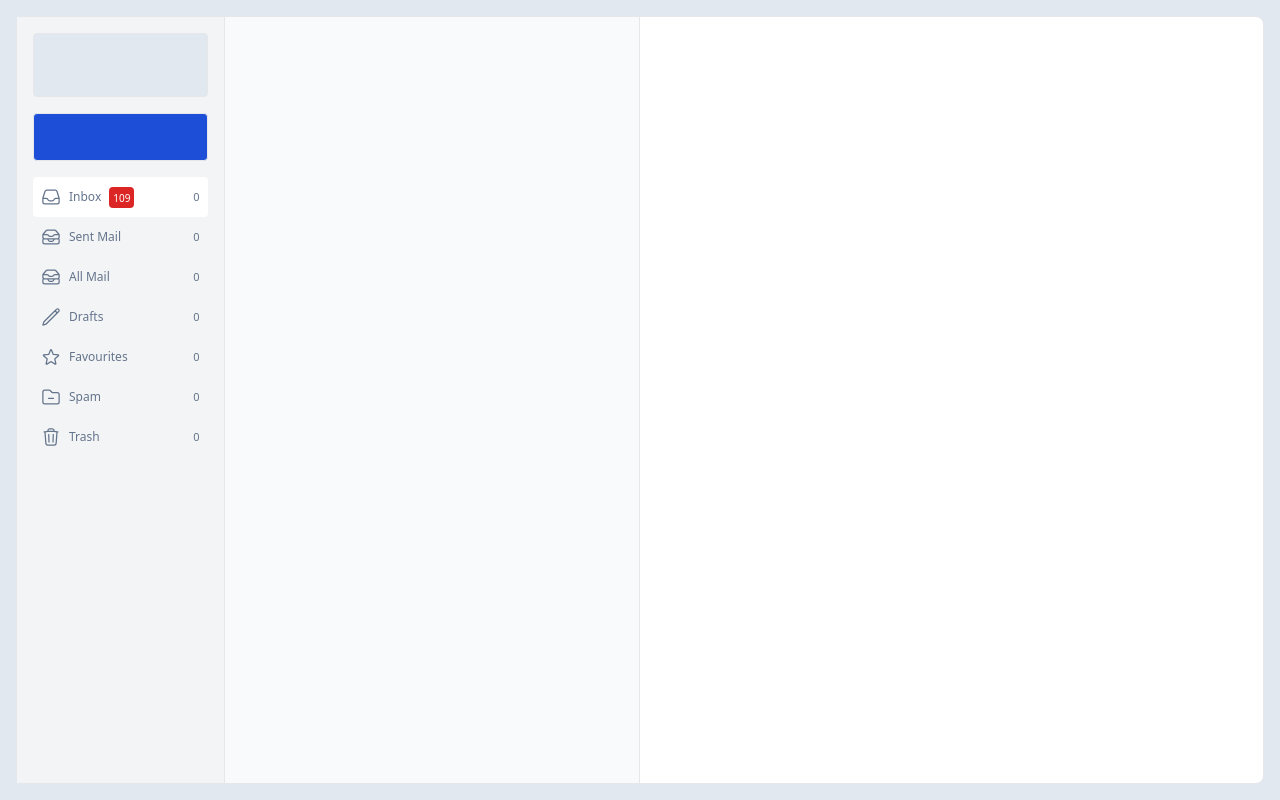
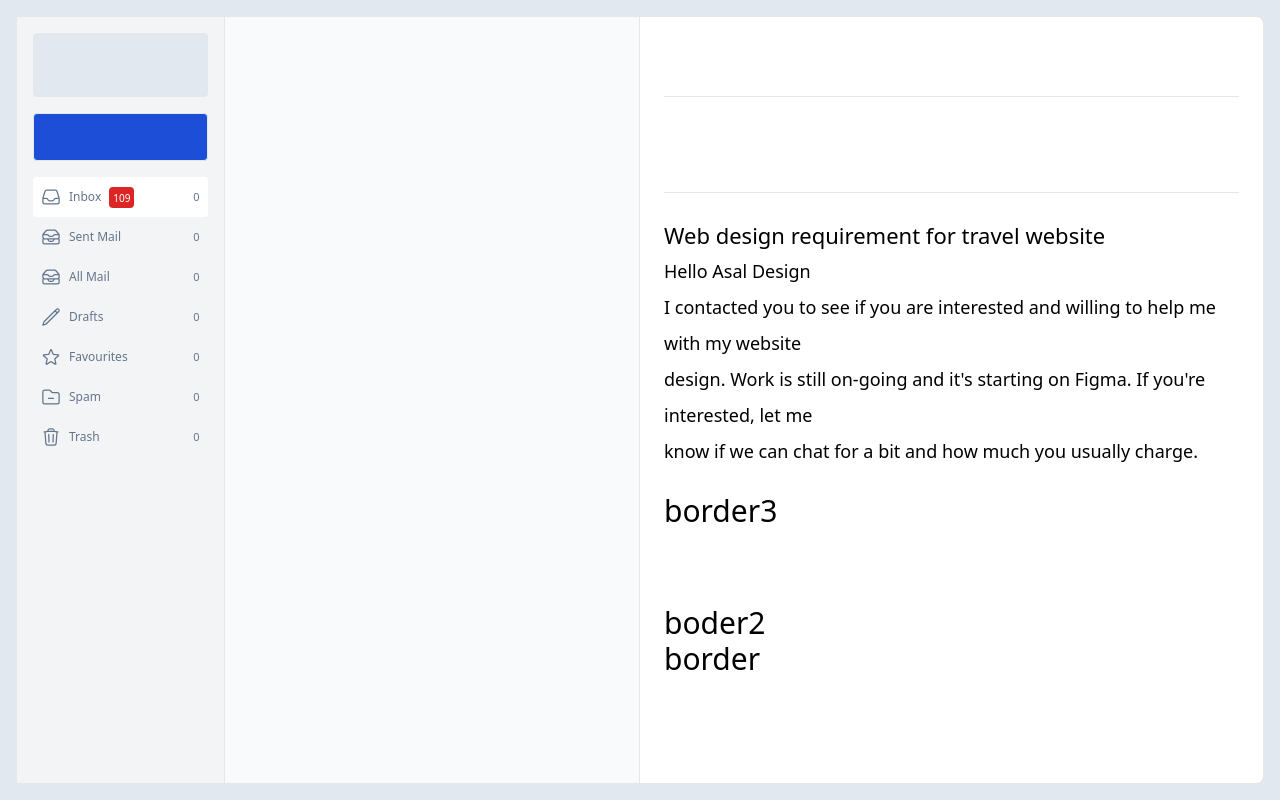
Before and after one commit to koomabenjamin/mailbox-vue-ui, a Vue app: page / in a window 1280 px wide. Built offline with nearby package versions, Linux system fonts and the light colour scheme.

Commit message:
borders added

```diff
--- a/src/views/MailBox.vue
+++ b/src/views/MailBox.vue
@@ -1,5 +1,6 @@
 <template>
   <div class="text-3xl w-screen h-screen p-4 bg-slate-200">
+
     <div class="w-full h-full bg-white border rounded-lg flex">
 
       <div class="w-1/6 bg-gray-100 border-r p-4 space-y-4">
@@ -33,7 +34,46 @@
 
       <div class="w-1/3 bg-gray-50 border-r"></div>
 
-      <div class="w-1/2"></div>
+      <div class="w-1/2">
+
+        <div>
+        <div class="px-6">
+        <div class="border-b h-20 border-gray-200"></div>
+      </div>
+
+      <div class="px-6">
+        <div class="border-b h-24 border-gray-200"></div>
+      </div>
+    </div>
+
+    <div>
+
+      <div class="h-auto p-6">
+        <p class="text-[22px]">Web design requirement for travel website</p>
+        <p class="text-[18px]">Hello Asal Design</p>
+        <p class="text-[18px]">I contacted you to see if you are interested and willing to help me with my website<br/>
+        design. Work is still on-going and it's starting on Figma. If you're interested, let me <br/>
+        know if we can chat for a bit and how much you usually charge.
+        </p>
+      </div>
+
+      <div class="px-6">
+      <div class="h-28 border-t-black-200">border3</div>
+    </div>
+
+      <div class="px-6">
+      <div class="h-25 border-t-green-200" >boder2</div>
+    </div>
+
+      <div class="px-6">
+      <div class="h-22 border-t-blue-200">border</div>
+    </div>
+    </div>
+
+
+      </div>
+
+
 
     </div>
   </div>
```
